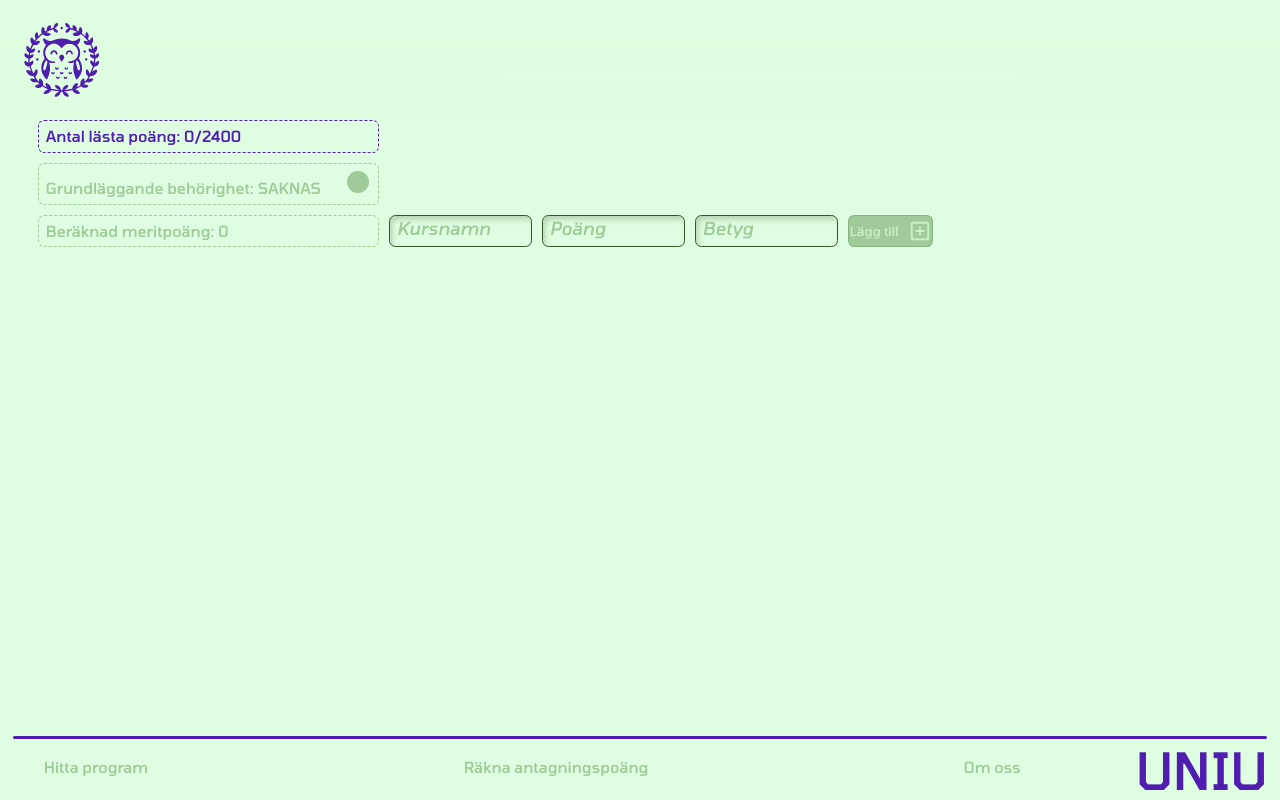
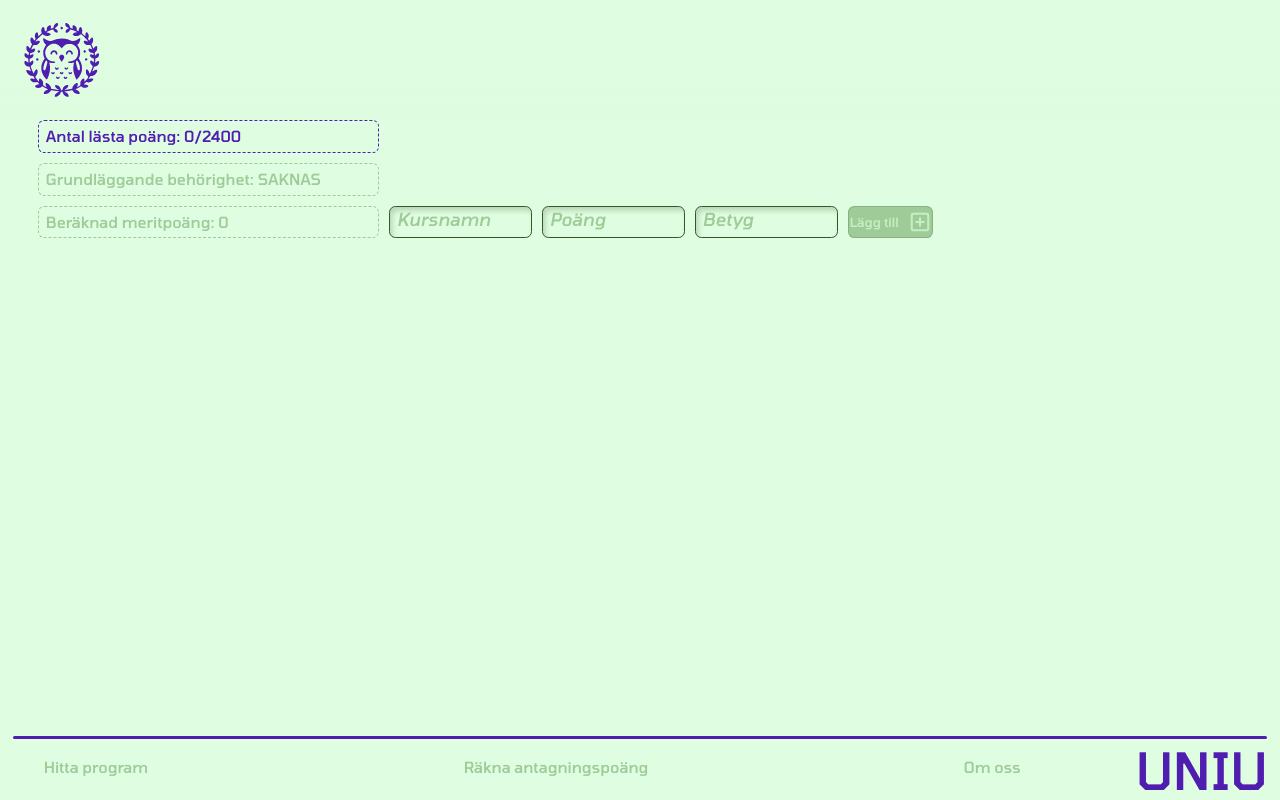
Before and after one commit to Karl-Johan-Jacobson/Ladusvala, a Next.js app in the folder uniuggla/: page /berakna-poang in a window 1280 px wide. Built offline with nearby package versions, Linux system fonts and the light colour scheme.

Commit message:
Removed tooltip due to time constraint but kept css

```diff
--- a/uniuggla/app/berakna-poang/page.tsx
+++ b/uniuggla/app/berakna-poang/page.tsx
@@ -54,24 +54,11 @@ export default function Count() {
     <div className="pointCalculatorWrapper">
       <div className="pointsCalculatorHeader">
         <div className="pointsInformation">
-          <p className="pruple">{`Antal lästa poäng: ${totalPoints}/2400`}</p>
+          <p className="purple">{`Antal lästa poäng: ${totalPoints}/2400`}</p>
           <p className="green">
             {`Grundläggande behörighet: ${
               assertEligibility() ? "UPPFYLLES" : "SAKNAS"
             }`}
-            <span>
-              <svg
-                width="24"
-                height="24"
-                viewBox="0 0 24 24"
-                className="tooltip"
-              >
-                <path d="M12 22C17.5228 22 22 17.5228 22 12C22 6.47715 17.5228 2 12 2C6.47715 2 2 6.47715 2 12C2 17.5228 6.47715 22 12 22Z" stroke="#9ECB98" stroke-width="2" stroke-linecap="round" stroke-linejoin="round"/>
-                <path d="M9.08984 9.00008C9.32495 8.33175 9.789 7.76819 10.3998 7.40921C11.0106 7.05024 11.7287 6.91902 12.427 7.03879C13.1253 7.15857 13.7587 7.52161 14.2149 8.06361C14.6712 8.60561 14.9209 9.2916 14.9198 10.0001C14.9198 12.0001 11.9198 13.0001 11.9198 13.0001" stroke="#9ECB98" stroke-width="2" stroke-linecap="round" stroke-linejoin="round"/>
-                <path d="M12 17H12.01" stroke="#9ECB98" stroke-width="2" stroke-linecap="round" stroke-linejoin="round"/>
-              </svg>
-              <span className="tooltiptext">Ligma sugma fugma</span>
-            </span>
           </p>
           <p className="green">{`Beräknad meritpoäng: ${calculateScore(
             courses
--- a/uniuggla/app/globals.css
+++ b/uniuggla/app/globals.css
@@ -834,43 +834,56 @@ header img {
   justify-content: center;
   align-items: center;
   background-color: var(--medium-green);
-  border: none;
-  border-radius: var(--border-radius);
   width: 10%;
   font-family: "Tomorrow-Medium";
   font-size: 1vw;
   color: var(--light-green);
+  border-radius: var(--border-radius);
   border: var(--border-width) solid var(--dark-green-shadow);
 }
 
 .tooltip {
-  position: relative;
-  display: inline-block;
+  display: flex;
+  justify-content: center;
+  align-items: center;
   cursor: help;
-  margin-left: 2vw;
-  fill: var(--medium-green);
 }
 
-.tooltiptext {
+.tooltip > svg {
+  width: 80%;
+  height: 80%;
+}
+
+.tooltip .tooltipText {
+  position: absolute;
+  display: flex;
+  flex-direction: column;
+  justify-content: space-between;
+
+  width: 40%;
+  height: fit-content;
+  padding: 1vh 1vw;
+  z-index: 1;
+
+  background-color: var(--light-green);
   visibility: hidden;
-  width: 1vw;
-  background-color: var(--medium-green);
-  color: var(--dark-green);
-  text-align: center;
-  position: absolute;
-  z-index: 1;
   opacity: 0;
   transition: opacity 0.3s;
+
+  border-radius: var(--border-radius);
+  border: var(--border-width) dashed var(--medium-green);
+}
+
+.tooltip:hover .tooltipText {
+  visibility: visible;
+  opacity: 1;
+}
+
+.tooltipText > p {
+  color: var(--dark-green);
   font-size: var(--s-text);
   font-family: "Tomorrow-Medium";
-  border-radius: var(--border-radius);
-  width: 20vw;
-  height: 5vw;
-}
-
-.tooltip:hover .tooltiptext {
-  visibility: visible;
-  opacity: 1;
+  text-align: left;
 }
 
 /* .gradeInputWrapper {
```
